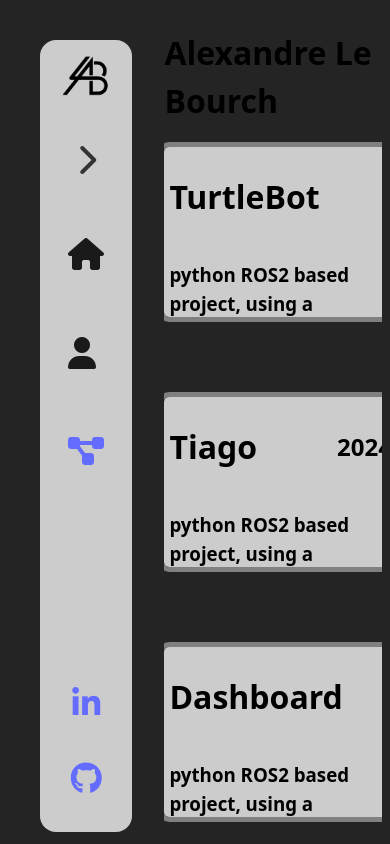
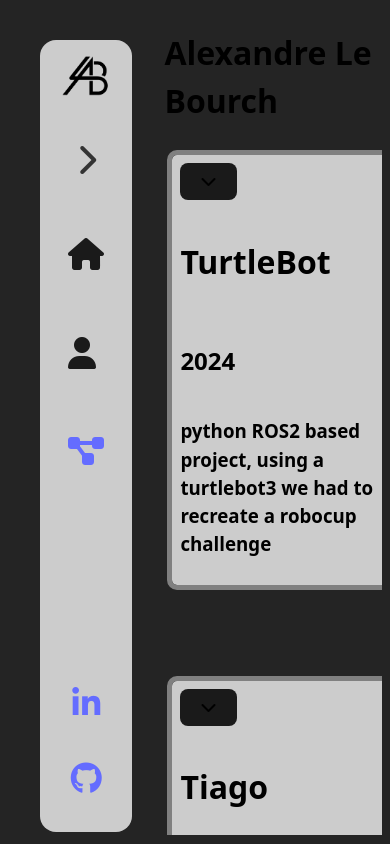
Before and after one commit to A-lebourch/portfolio, a Vue app: page /portfolio/projects in a window 390 px wide. Built offline with nearby package versions, Linux system fonts and the light colour scheme.

Commit message:
upgrade sidebar

```diff
--- a/src/components/Page.vue
+++ b/src/components/Page.vue
@@ -1,7 +1,8 @@
 <template lang="pug">
   div(class="page_style")
     h1() {{ titre }}
-    slot
+    div(class="scroll")
+      slot
 </template>
 
 <script>
@@ -24,8 +25,9 @@ export default {
   display:flex;
   flex-direction: column;
   width: 100%;
-  width: 100%;
   height: 100%;
+}
+.scroll{
   overflow: auto;
 }
 </style>
--- a/src/components/ProjectSlide.vue
+++ b/src/components/ProjectSlide.vue
@@ -1,9 +1,9 @@
 <template lang="pug">
   div(:class="slide_open ? 'SlideOpen':'SlideClose'" class="scroll-container")
     div(class="info_container")
+      button(@click="slide_open = !slide_open" :class="slide_open ? 'fa-solid fa-chevron-up':'fa-solid fa-chevron-down'")
       h1 {{ titre }}
       h2 {{ year }}
-      button(@click="slide_open = !slide_open") expand
     h3 {{ comment }}
     slot(v-if="slide_open")
 </template>
@@ -18,12 +18,9 @@ export default {
   },
   data() {
     return {
-      slide_open:false,
+      slide_open: false,
     };
   },
-  computed: {},
-  mounted(){},
-  methods: {},
 };
 </script>
 
@@ -32,28 +29,56 @@ export default {
   width: 100%;
   height: 200px;
   overflow: auto;
-  padding: 10px;
+  padding: 1rem;
   background-color: #ccc;
-  /* scrollbar-width: none; */
   color: black;
 }
+
 .info_container {
   display: flex;
   flex-direction: row;
-  justify-content: left;
-  gap: 5rem;
+  justify-content: flex-start;
+  gap: 2.5rem;
   align-items: center;
 }
-.SlideOpen{
-outline: 5px gray solid;
-border-radius: 5px;
-padding: 5px;
-height: 25rem;
+
+.SlideOpen {
+  outline: 5px solid gray;
+  border-radius: 5px;
+  padding: 0.5rem;
+  height: 25rem;
+  margin: 0.5rem;
+  transition: height 0.3s ease;
 }
-.SlideClose{
-outline: 5px gray solid;
-border-radius: 5px;
-padding: 5px;
-height: 10rem;
+.SlideClose {
+  outline: 5px solid gray;
+  border-radius: 5px;
+  margin: 0.5rem;
+  padding: 0.5rem;
+  height: 10rem;
+  transition: height 0.3s ease;
+}
+
+@media (max-width: 600px) {
+  .scroll-container {
+    padding: 0.5rem;
+    height: auto;
+  }
+  .info_container {
+    flex-direction: column;
+    gap: 1rem;
+    align-items: flex-start;
+  }
+  .SlideOpen {
+    height: auto;
+    padding: 0.5rem;
+  }
+  .SlideClose {
+    height: auto;
+    padding: 0.5rem;
+  }
+  /* h1, h2, h3, button {
+    font-size: 1rem;
+  } */
 }
 </style>
```
